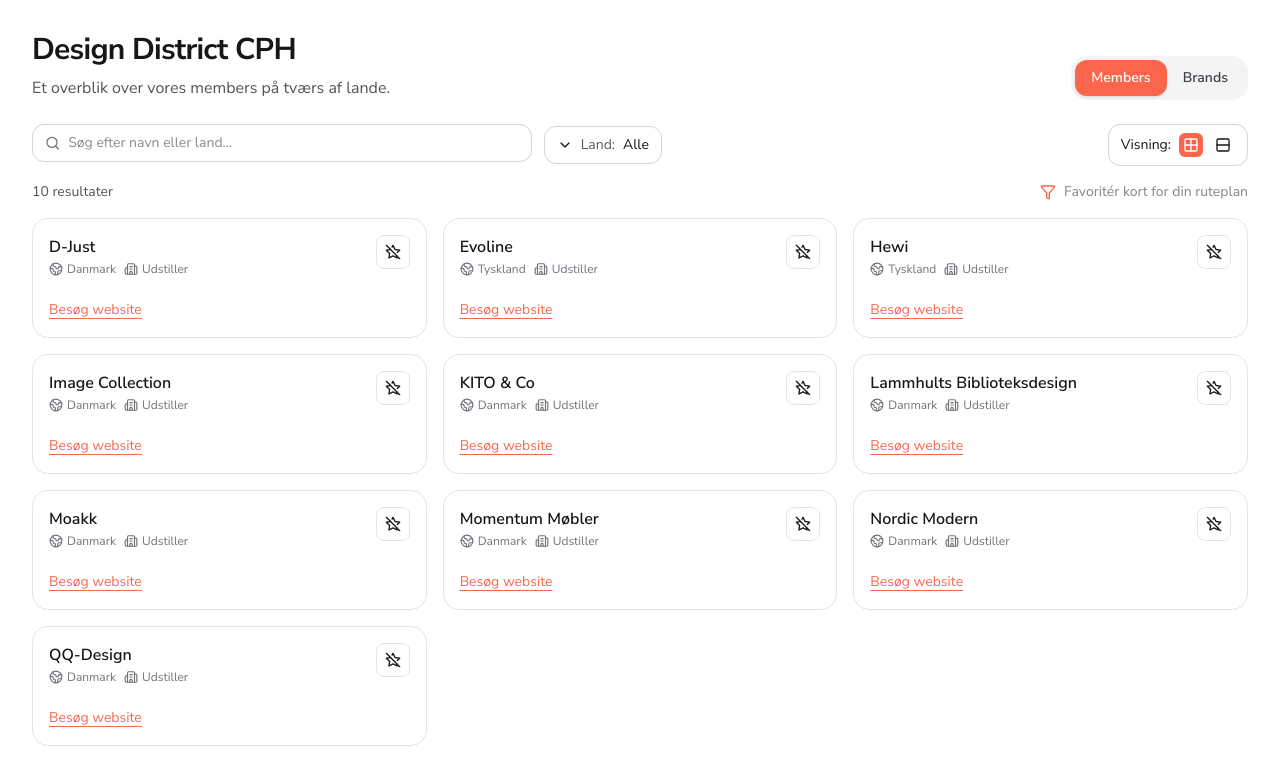
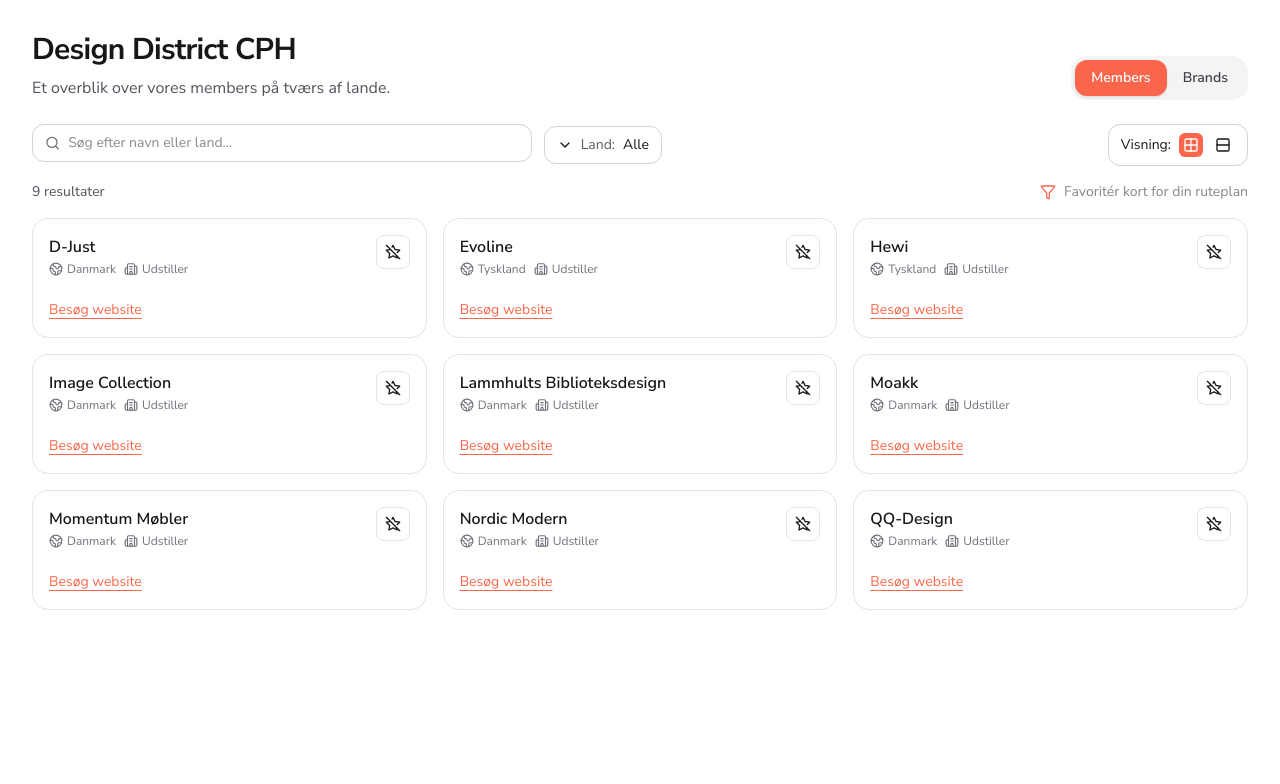
Before and after one commit to djfrederikreyes-sys/designdistrictmember, a Next.js app: page / in a window 1280 px wide. Shown: the top 784 px of the page. Built offline with nearby package versions, Linux system fonts and the light colour scheme.

Commit message:
Fjernet kito

```diff
--- a/app/DesignDistrictDirectory.tsx
+++ b/app/DesignDistrictDirectory.tsx
@@ -62,7 +62,6 @@
   { id: "e-momentum", name: "Momentum Møbler", type: "Udstiller", country: "Danmark", url: "https://www.momentummobler.dk/" },
   { id: "e-djust", name: "D-Just", type: "Udstiller", country: "Danmark", url: "https://d-just.dk/" },
   { id: "e-imagecollection", name: "Image Collection", type: "Udstiller", country: "Danmark", url: "https://www.imagecollection.dk/" },
-  { id: "e-kito", name: "KITO & Co", type: "Udstiller", country: "Danmark", url: "https://kitoco.dk/" },
   { id: "e-lammhultsbd", name: "Lammhults Biblioteksdesign", type: "Udstiller", country: "Danmark", url: "https://bci.dk/" },
   { id: "e-nordicmodern", name: "Nordic Modern", type: "Udstiller", country: "Danmark", url: "https://nordicmodern.com/" },
   { id: "e-qqdesign", name: "QQ-Design", type: "Udstiller", country: "Danmark", url: "https://qq-design.dk/" },
```
